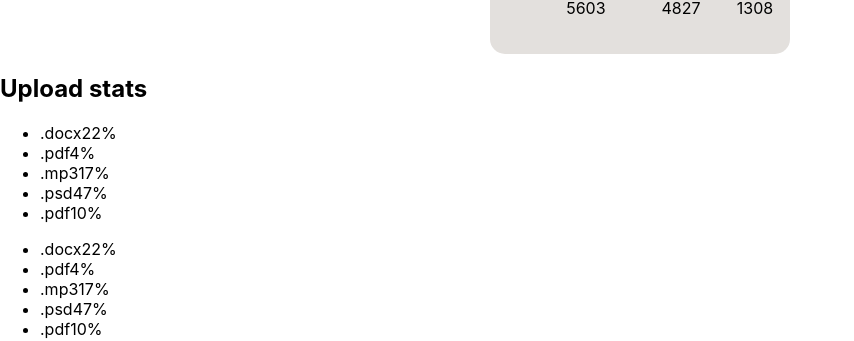
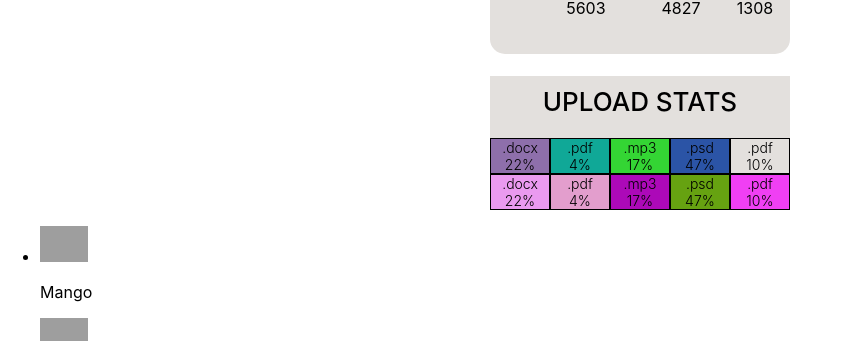
Before and after one commit to Tetyana8222/goit-react-hw-01-components, a React (Create React App) app: page / in a window 1280 px wide. Shown: the part 482-823 px from the top of the page, without its empty margins (0-854 px from the left). Built offline with nearby package versions, Linux system fonts and the light colour scheme; grey boxes are pictures that could not be loaded.

Commit message:
statistics.style

```diff
--- a/src/components/Statistics/Statistics.jsx
+++ b/src/components/Statistics/Statistics.jsx
@@ -1,13 +1,19 @@
 import React from 'react';
 import PropTypes from 'prop-types';
+import getRandomHex from '../../ulits/getRandomHex';
+import css from './Statistics.module.css';
 
 const Statistics = ({ title, stats }) => {
   return (
-    <section className="statistics">
-      {title && <h2 className="title">{title}</h2>}
-      <ul className="stat-list">
+    <section className={css.statistics}>
+      {title && <h2 className={css.title}>{title}</h2>}
+      <ul className={css['stat-list']}>
         {stats.map(el => (
-          <li key={el.id} className="item">
+          <li
+            key={el.id}
+            className={css.item}
+            style={{ backgroundColor: getRandomHex() }}
+          >
             <span className="label">{el.label}</span>
             <span className="percentage">{el.percentage}%</span>
           </li>
--- /dev/null
+++ b/src/components/Statistics/Statistics.module.css
@@ -0,0 +1,31 @@
+.statistics {
+  margin-left: auto;
+  margin-right: auto;
+  width: 300px;
+  color: #000;
+  background-color: #e3e0dd;
+  font-size: 23px;
+  font-weight: 300;
+  text-align: center;
+}
+
+.title {
+  font-size: 26px;
+  font-weight: 500;
+  text-transform: uppercase;
+  padding-top: 10px;
+}
+.stat-list {
+  list-style: none;
+  display: flex;
+  margin: 0;
+  padding: 0;
+  justify-content: space-around;
+}
+.item {
+  font-size: 14px;
+  display: flex;
+  flex-direction: column;
+  width: 20%;
+  border: solid 1px #000;
+}
--- /dev/null
+++ b/src/ulits/getRandomHex.js
@@ -0,0 +1,5 @@
+function getRandomHex() {
+  return `#${Math.floor(Math.random() * 16777215).toString(16)}`;
+}
+
+export default getRandomHex;
```
